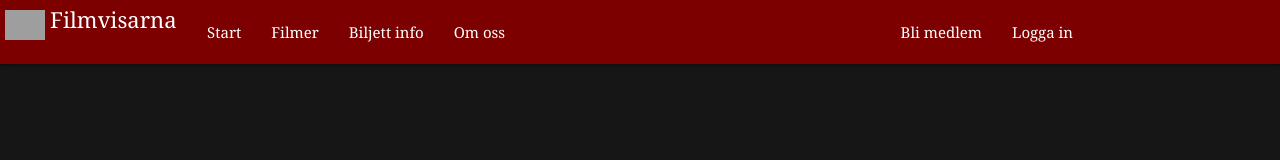
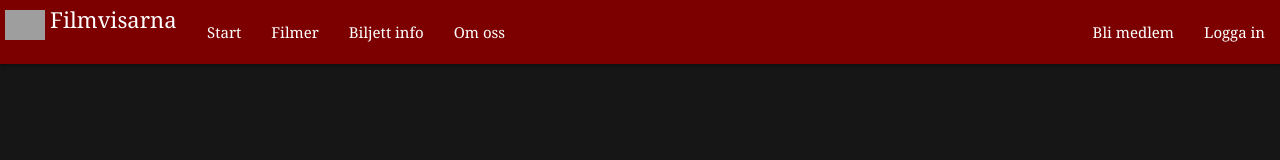
Before and after one commit to ali94160/filmvisarna-grupp3, a Vue app in the folder frontend/: page / in a window 1280 px wide. Shown: the top 160 px of the page. Built offline with nearby package versions, Linux system fonts and the light colour scheme; no server answers; grey boxes are pictures that could not be loaded.

Commit message:
login and register on the very right of navbar

```diff
--- a/frontend/src/baseComps/Navbar.vue
+++ b/frontend/src/baseComps/Navbar.vue
@@ -15,7 +15,7 @@
         <li><router-link to="/info">Biljett info</router-link></li>
         <li><router-link to="/about">Om oss</router-link></li>
       </ul>
-      <ul class="hide-on-med-and-down right">
+      <ul class="hide-on-med-and-down rightNav">
         <li>
           <router-link to="/register" v-if="!online"> Bli medlem</router-link>
         </li>
@@ -39,12 +39,9 @@
     <li><router-link to="/info">Biljett info</router-link></li>
     <li><router-link to="/about">Om oss</router-link></li>
     <li><div class="divider"></div></li>
+    <li><router-link to="/register" v-if="!online"> Bli medlem</router-link></li>
     <li><router-link to="/login" v-if="!online">Logga in</router-link></li>
-    <li>
-      <router-link class="userOnline" to="/mypage" v-if="online">{{
-        currentUser.firstName
-      }}</router-link>
-    </li>
+    <li><router-link class="userOnline" to="/mypage" v-if="online">{{ currentUser.firstName }}</router-link></li>
     <li><router-link to="/mypage" v-if="online">Mina sidor</router-link></li>
     <li><a @click="logOut" v-if="online">Logga ut</a></li>
   </ul>
@@ -93,6 +90,11 @@ export default {
 nav {
   background-color: var(--red);
 }
+
+.rightNav {
+  position: absolute;
+  right: 0;
+}
 .userOnline::before {
   content: "•";
   margin-right: 8px;
@@ -101,8 +103,8 @@ nav {
   font-size: 1rem;
 }
 
-@media screen and (max-width: 360px){
-  .logoName{
+@media screen and (max-width: 360px) {
+  .logoName {
     display: none;
   }
 }
```
